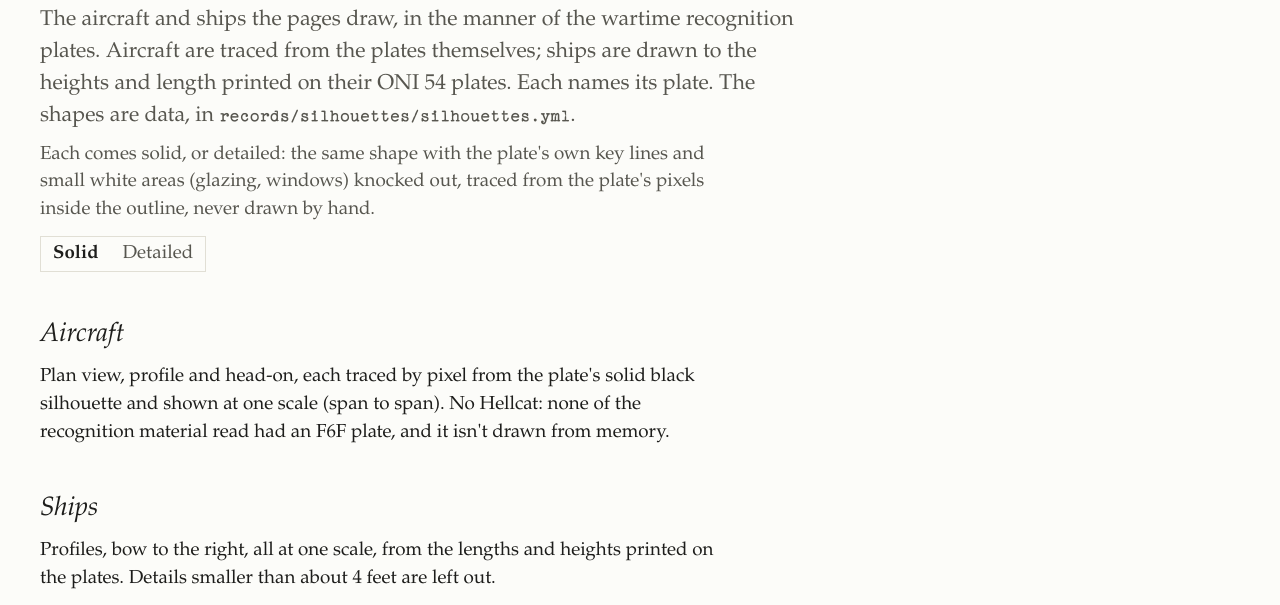
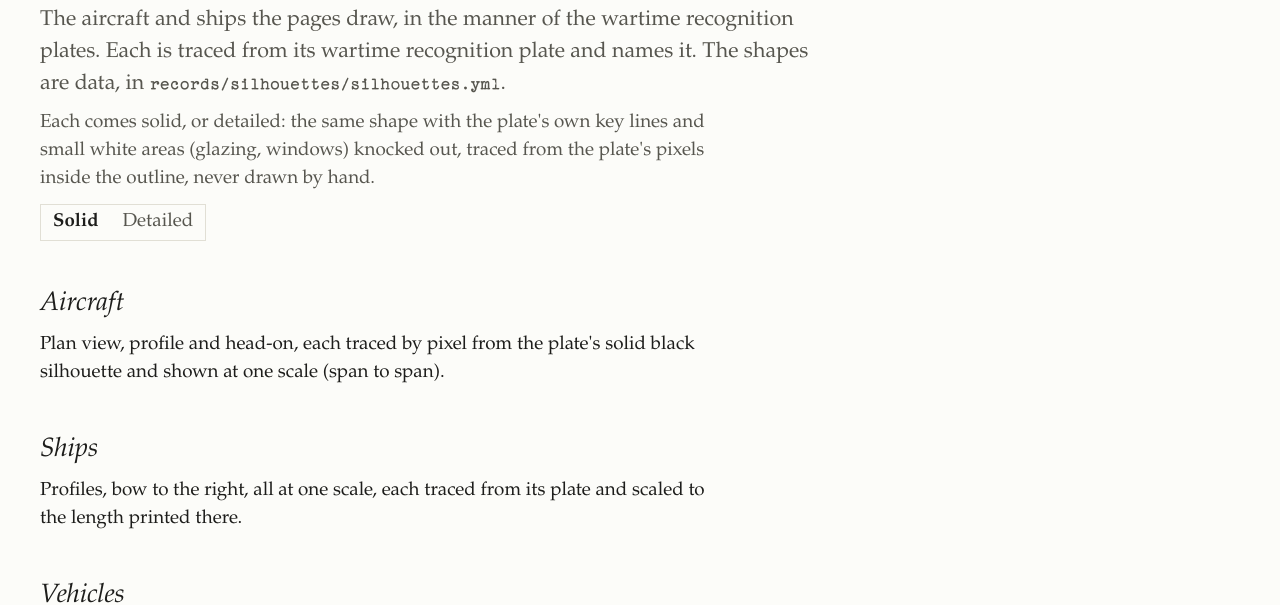
Before and after one commit to erichutchins/wwii-research-kit, a plain HTML site: page site/silhouettes.html in a window 1280 px wide. Shown: the part 213-818 px from the top of the page. Drawn offline with Linux system fonts and the light colour scheme; no server answers; a web font is replaced by a local one.

Commit message:
Records: the six ONI 54 ships and WAKATAKE retraced, with detail; the silhouettes page says every shape is traced
Co-Authored-By: Claude Opus 5.5 <noreply@anthropic.com>

```diff
--- a/site/silhouettes.html
+++ b/site/silhouettes.html
@@ -38,9 +38,8 @@
     <nav class="crumb" id="crumb" aria-label="Where this is in the kit"><div class="trail"><a href="index.html#reference">Reading the records</a> / <span aria-current="page">Recognition silhouettes</span></div></nav>
     <div>
       <h1>Recognition silhouettes</h1>
-      <p class="lede">The aircraft and ships the pages draw, in the manner of the wartime recognition plates. Aircraft are
-        traced from the plates themselves; ships are drawn to the heights and length printed on their ONI 54 plates. Each
-        names its plate. The shapes are data, in <span class="mono">records/silhouettes/silhouettes.yml</span>.</p>
+      <p class="lede">The aircraft and ships the pages draw, in the manner of the wartime recognition plates. Each is
+        traced from its wartime recognition plate and names it. The shapes are data, in <span class="mono">records/silhouettes/silhouettes.yml</span>.</p>
       <p>Each comes solid, or detailed: the same shape with the plate's own key lines and small white areas (glazing,
         windows) knocked out, traced from the plate's pixels inside the outline, never drawn by hand.</p>
       <div class="style-toggle" role="radiogroup" aria-label="Silhouette style">
@@ -52,12 +51,11 @@
 
   <h2>Aircraft</h2>
   <p>Plan view, profile and head-on, each traced by pixel from the plate's solid black silhouette and shown at one scale
-    (span to span). No Hellcat: none of the recognition material read had an F6F plate, and it isn't drawn from memory.</p>
+    (span to span).</p>
   <div class="plates" id="aircraft"></div>
 
   <h2>Ships</h2>
-  <p>Profiles, bow to the right, all at one scale, from the lengths and heights printed on the plates. Details smaller than
-    about 4 feet are left out.</p>
+  <p>Profiles, bow to the right, all at one scale, each traced from its plate and scaled to the length printed there.</p>
   <div class="plates" id="ships"></div>
 
   <h2>Vehicles</h2>
```
